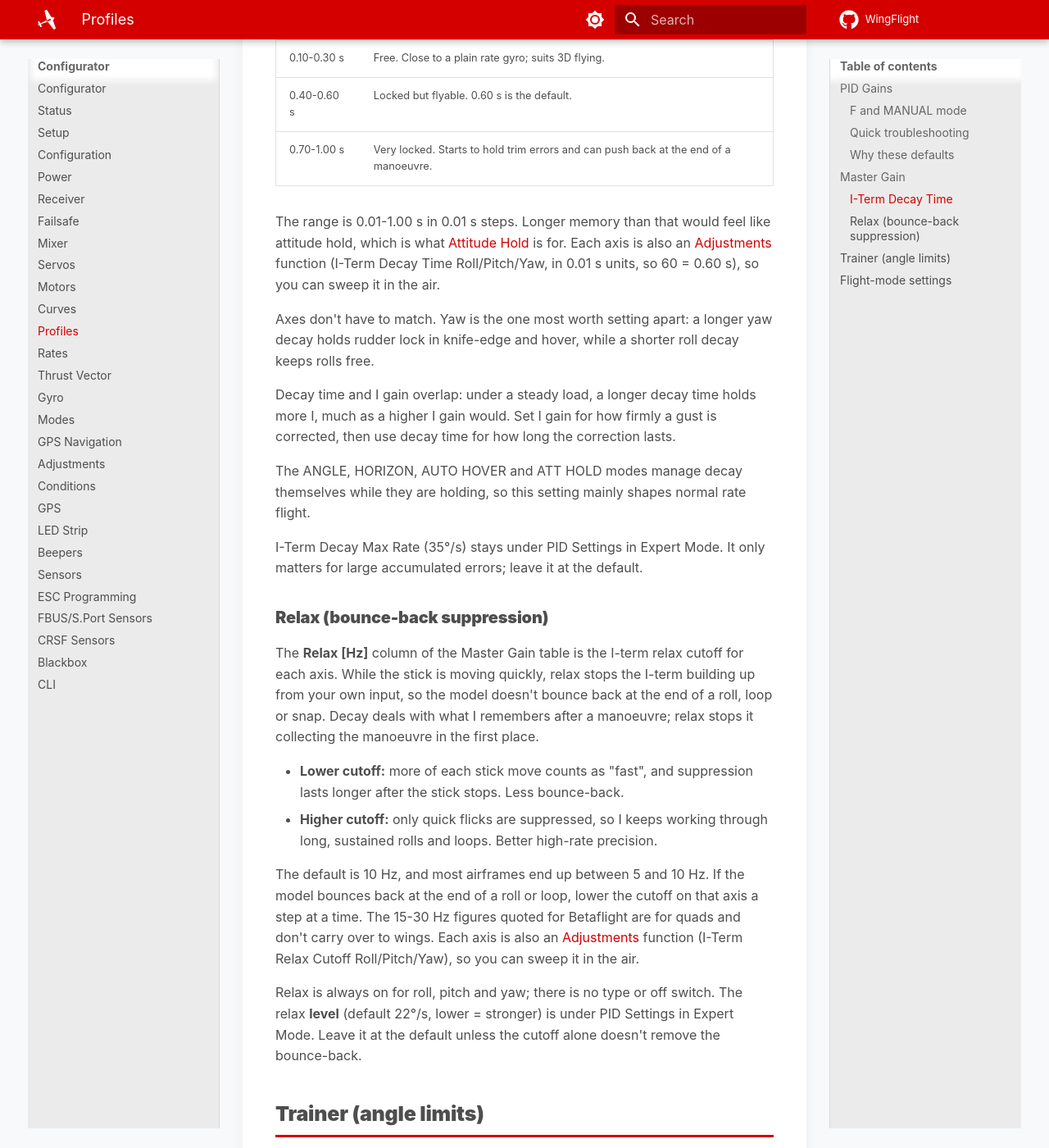
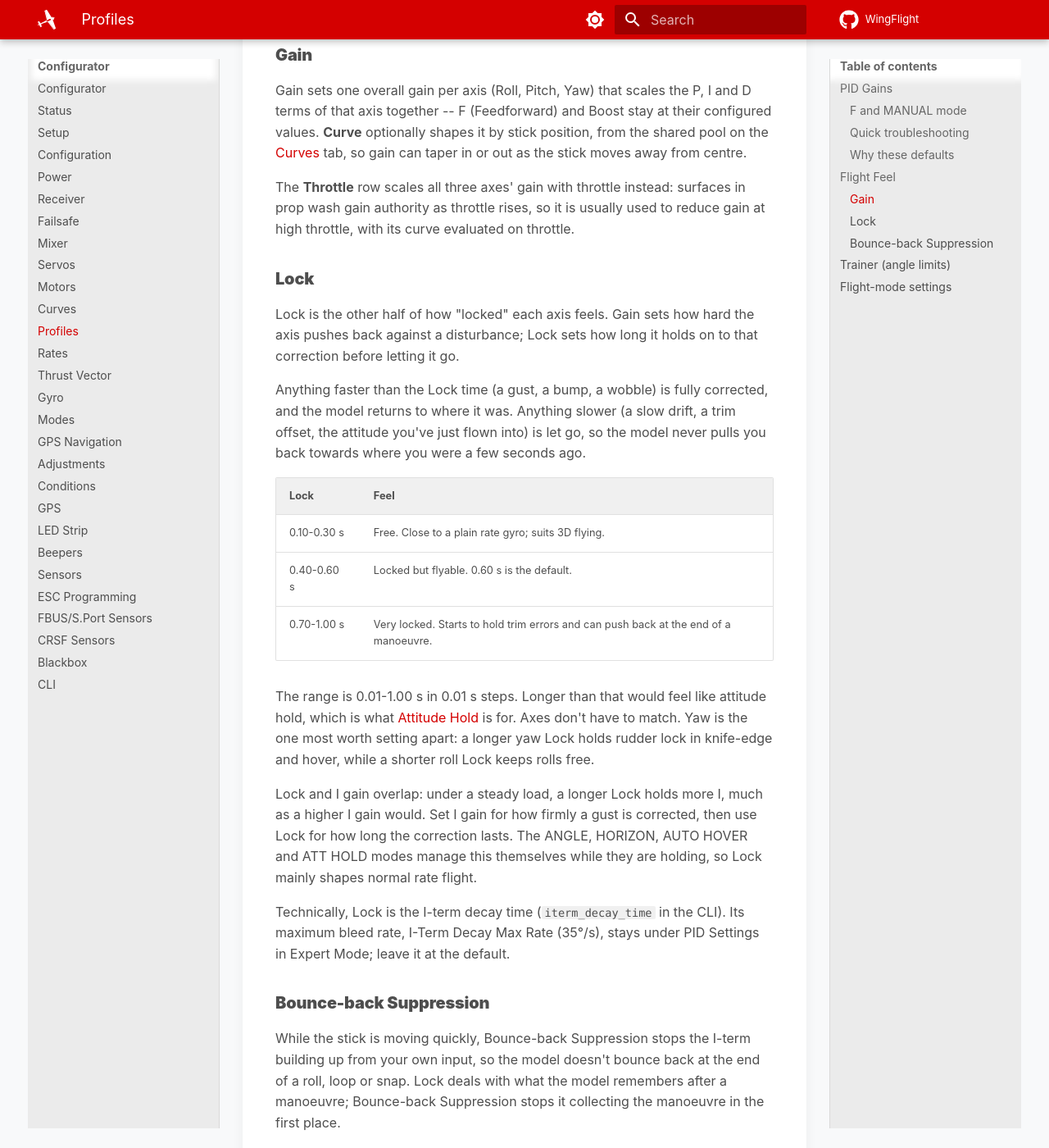
Before and after one commit to WingFlight/wingflight-docs, an MkDocs documentation site: the page built from docs/configurator/tabs/profiles.md, in a window 1280 px wide and 1400 px high, scrolled down 4848 px. Shown: the whole window at 82% size. Built offline with MkDocs 1.6.1 and Material for MkDocs 9.7.7, drawn with Linux system fonts in a browser that asks for light colours; some of the changed text lies outside the part shown.

Commit message:
Document Flight Feel: Gain, Lock and Bounce-back Suppression
The Master Gain section becomes Flight Feel, starting with a table of what
each column changes and when to raise or lower it. Lock is the I-term decay
time; Bounce-back Suppression is the 1-10 score (API 22.9) that replaces the
relax cutoff in Hz. Links from Curves, Adjustments and Thrust Vector, and
the troubleshooting rows, use the new names.

Co-Authored-By: Claude Opus 5.5 <noreply@anthropic.com>

```diff
--- a/docs/configurator/tabs/profiles.md
+++ b/docs/configurator/tabs/profiles.md
@@ -14,7 +14,7 @@ same airframe.
 ## PID Gains
 
 The PID Gains table holds the actual per-axis P, I, D, F (Feedforward), and B
-(Boost) terms -- the static tune itself, as distinct from Master Gain below,
+(Boost) terms -- the static tune itself, as distinct from Flight Feel Gain below,
 which scales it live rather than editing it directly.
 
 Most people tune by feel in the air, not by reasoning about control theory,
@@ -75,18 +75,18 @@ airframe on the bench never rotates far enough for the two to look alike.
 | Servos growl, buzz, or run hot | Lower D, check [Gyro](gyro.md) filtering |
 | Stick input feels laggy or rubbery | Raise F |
 | Keeps drifting/rotating a moment after you center the stick | Lower I; if it's only on quick inputs, raise F instead |
-| Feels too locked in, pushes back after a manoeuvre (3D) | Shorten [I-Term Decay Time](#i-term-decay-time) |
-| Wanders with gusts, doesn't feel pinned | Lengthen [I-Term Decay Time](#i-term-decay-time) |
-| Heading wanders in knife-edge or hover | Lengthen yaw [I-Term Decay Time](#i-term-decay-time) only |
-| Bounces back at the end of a roll or loop | Lower [Relax](#relax-bounce-back-suppression) on that axis |
-| Sustained rolls or loops lose rate or drift off line | Raise [Relax](#relax-bounce-back-suppression) on that axis |
+| Feels too locked in, pushes back after a manoeuvre (3D) | Shorten [Lock](#lock) |
+| Wanders with gusts, doesn't feel pinned | Lengthen [Lock](#lock) |
+| Heading wanders in knife-edge or hover | Lengthen yaw [Lock](#lock) only |
+| Bounces back at the end of a roll or loop | Raise [Bounce-back Suppression](#bounce-back-suppression) on that axis |
+| Sustained rolls or loops lose rate or drift off line | Lower [Bounce-back Suppression](#bounce-back-suppression) on that axis |
 | Snaps past the input and kicks back as you release the stick | Lower F |
 | Quick flicks feel twitchy/nervous | Lower B |
 | Quick flicks feel soft, no snap | Raise B |
 
-Master Gain and its curve (below) scale P, I, and D together as one
+Flight Feel Gain and its curve (below) scale P, I, and D together as one
 percentage -- F (Feedforward) and Boost are tuned independently per-axis
-and aren't affected by Master Gain.
+and aren't affected by Gain.
 
 ### Why these defaults
 
@@ -108,14 +108,14 @@ the term most likely to expose noise once it's non-zero.
 
 I is also deliberately kept low relative to P (16-20 vs. 50-80) -- don't
 read that gap as I being "weak." I isn't left to accumulate freely the way
-a raw integrator would: [I-Term Decay Time](#i-term-decay-time) (0.60 s by default) continuously
+a raw integrator would: [Lock](#lock) (0.60 s by default) continuously
 bleeds accumulated I-term error back off, capped by an I-Term Decay Max
-Rate (35°/s), and [Relax](#relax-bounce-back-suppression) (cutoff 10 Hz, level 22°/s by default)
+Rate (35°/s), and [Bounce-back Suppression](#bounce-back-suppression) (5, level 22°/s by default)
 specifically suppresses I buildup while the stick is moving quickly, to
 avoid bounce-back at the end of a roll or other fast maneuver. Because
 something else is actively managing decay, a small I gain is enough to
 hold a steady bias (wind, a CG offset) -- pushing I up to "match" P instead
-just reintroduces the slow wallowing oscillation the decay/relax defaults
+just reintroduces the slow wallowing oscillation the Lock and Bounce-back defaults
 are there to avoid.
 
 Yaw runs a bit hotter than Roll/Pitch (P 80 vs. 50, I 20 vs. 16) since
@@ -126,90 +126,91 @@ Boost defaults to 0 -- it's a finishing touch layered on an already-working
 Feedforward tune, not something you'd want fighting an airframe that hasn't
 been flown and trimmed yet.
 
-Master Gain defaults to 100% (no scaling) with no curve assigned on every
-axis, and Throttle (TPA) likewise defaults to 100% with no curve -- so the
-PID Gains table above is exactly what flies until you deliberately assign a
+Flight Feel's Gain defaults to 100% (no scaling) with no curve on every axis,
+and the Throttle row likewise defaults to 100% with no curve -- so the PID
+Gains table above is exactly what flies until you deliberately assign a
 curve or an Adjustments knob.
 
-## Master Gain
+## Flight Feel
 
-Master Gain sets one overall gain per axis (Roll, Pitch, Yaw) that scales
-the P, I, and D terms of that axis's PID loop -- F (Feedforward) and Boost
-stay at their static configured values -- each with its own optional gain
-curve so the scaling can vary with stick position rather than applying a
-single flat multiplier. A fourth row, Throttle (TPA), attenuates gains
-across the throttle range using the same shared gain-curve pool.
+Flight Feel is where to start tuning. Each column is named for what you
+feel in the air, one value per axis:
 
-Any of these gains can also be mapped to a transmitter switch/knob from the
-[Adjustments](adjustments.md) tab for live in-flight tuning -- when a gain is
-under live adjustment control, its row shows the current effective value
-being commanded in place of the static configured number.
+| Column | What it changes | Raise it if... | Lower it if... |
+|---|---|---|---|
+| **Gain** | How hard the axis pushes back against a disturbance | It feels soft or wanders | It oscillates or buzzes |
+| **Curve** | How Gain changes with stick position (or throttle, on the Throttle row) | | |
+| **Lock** [s] | How long the axis holds on to a correction after a gust | It doesn't feel pinned | It feels too locked in or pushes back after a manoeuvre |
+| **Bounce-back Suppression** (1-10) | How strongly a fast roll or loop is stopped from bouncing back | It bounces back when you centre the stick | Long, sustained rolls or loops lose rate |
 
-### I-Term Decay Time
+The PID Gains table above is for detailed tuning; most pilots only need
+Flight Feel. Every column is also an [Adjustments](adjustments.md) function,
+so you can sweep it on a knob in the air -- a column under live adjustment
+shows the value being commanded.
 
-I-Term Decay Time is the **Decay [s]** column of the Master Gain table, set
-per axis, because it is the other half of how "locked" each axis feels.
-Master Gain sets how hard the axis pushes back against a disturbance. Decay
-time sets how long it remembers that disturbance before letting it go.
+### Gain
 
-The I-term in the rate loop builds up the angle a gust knocked the model
-off by, and pushes it back. Decay makes that memory fade. Anything faster
-than the decay time (a gust, a bump, a wobble) is fully corrected, and the
-model returns to where it was. Anything slower (a slow drift, a trim
-offset, the attitude you've just flown into) is forgotten, so the model
-never pulls you back towards where you were a few seconds ago.
+Gain sets one overall gain per axis (Roll, Pitch, Yaw) that scales the P, I
+and D terms of that axis together -- F (Feedforward) and Boost stay at their
+configured values. **Curve** optionally shapes it by stick position, from
+the shared pool on the [Curves](curves.md) tab, so gain can taper in or out
+as the stick moves away from centre.
 
-| Decay time | Feel |
+The **Throttle** row scales all three axes' gain with throttle instead:
+surfaces in prop wash gain authority as throttle rises, so it is usually
+used to reduce gain at high throttle, with its curve evaluated on throttle.
+
+### Lock
+
+Lock is the other half of how "locked" each axis feels. Gain sets how hard
+the axis pushes back against a disturbance; Lock sets how long it holds on
+to that correction before letting it go.
+
+Anything faster than the Lock time (a gust, a bump, a wobble) is fully
+corrected, and the model returns to where it was. Anything slower (a slow
+drift, a trim offset, the attitude you've just flown into) is let go, so the
+model never pulls you back towards where you were a few seconds ago.
+
+| Lock | Feel |
 |---|---|
 | 0.10-0.30 s | Free. Close to a plain rate gyro; suits 3D flying. |
 | 0.40-0.60 s | Locked but flyable. 0.60 s is the default. |
 | 0.70-1.00 s | Very locked. Starts to hold trim errors and can push back at the end of a manoeuvre. |
 
-The range is 0.01-1.00 s in 0.01 s steps. Longer memory than that would
-feel like attitude hold, which is what [Attitude Hold](../../flight-modes/atthold.md)
-is for. Each axis is also an [Adjustments](adjustments.md) function
-(I-Term Decay Time Roll/Pitch/Yaw, in 0.01 s units, so 60 = 0.60 s), so you
-can sweep it in the air.
+The range is 0.01-1.00 s in 0.01 s steps. Longer than that would feel like
+attitude hold, which is what [Attitude Hold](../../flight-modes/atthold.md)
+is for. Axes don't have to match. Yaw is the one most worth setting apart:
+a longer yaw Lock holds rudder lock in knife-edge and hover, while a shorter
+roll Lock keeps rolls free.
 
-Axes don't have to match. Yaw is the one most worth setting apart: a longer
-yaw decay holds rudder lock in knife-edge and hover, while a shorter roll
-decay keeps rolls free.
+Lock and I gain overlap: under a steady load, a longer Lock holds more I,
+much as a higher I gain would. Set I gain for how firmly a gust is
+corrected, then use Lock for how long the correction lasts. The ANGLE,
+HORIZON, AUTO HOVER and ATT HOLD modes manage this themselves while they are
+holding, so Lock mainly shapes normal rate flight.
 
-Decay time and I gain overlap: under a steady load, a longer decay time
-holds more I, much as a higher I gain would. Set I gain for how firmly a
-gust is corrected, then use decay time for how long the correction lasts.
+Technically, Lock is the I-term decay time (`iterm_decay_time` in the CLI).
+Its maximum bleed rate, I-Term Decay Max Rate (35°/s), stays under PID
+Settings in Expert Mode; leave it at the default.
 
-The ANGLE, HORIZON, AUTO HOVER and ATT HOLD modes manage decay themselves
-while they are holding, so this setting mainly shapes normal rate flight.
+### Bounce-back Suppression
 
-I-Term Decay Max Rate (35°/s) stays under PID Settings in Expert Mode. It
-only matters for large accumulated errors; leave it at the default.
+While the stick is moving quickly, Bounce-back Suppression stops the I-term
+building up from your own input, so the model doesn't bounce back at the end
+of a roll, loop or snap. Lock deals with what the model remembers after a
+manoeuvre; Bounce-back Suppression stops it collecting the manoeuvre in the
+first place.
 
-### Relax (bounce-back suppression)
+It is a score from 1 to 10, default 5. **Higher means less bounce-back**;
+lower keeps more hold through long, sustained rolls and loops. Most
+airframes end up between 5 and 9. If the model bounces back at the end of a
+manoeuvre, raise it on that axis a step at a time.
 
-The **Relax [Hz]** column of the Master Gain table is the I-term relax
-cutoff for each axis. While the stick is moving quickly, relax stops the
-I-term building up from your own input, so the model doesn't bounce back
-at the end of a roll, loop or snap. Decay deals with what I remembers
-after a manoeuvre; relax stops it collecting the manoeuvre in the first
-place.
-
-- **Lower cutoff:** more of each stick move counts as "fast", and
-  suppression lasts longer after the stick stops. Less bounce-back.
-- **Higher cutoff:** only quick flicks are suppressed, so I keeps working
-  through long, sustained rolls and loops. Better high-rate precision.
-
-The default is 10 Hz, and most airframes end up between 5 and 10 Hz. If the
-model bounces back at the end of a roll or loop, lower the cutoff on that
-axis a step at a time. The 15-30 Hz figures quoted for Betaflight are for
-quads and don't carry over to wings. Each axis is also an
-[Adjustments](adjustments.md) function (I-Term Relax Cutoff
-Roll/Pitch/Yaw), so you can sweep it in the air.
-
-Relax is always on for roll, pitch and yaw; there is no type or off
-switch. The relax **level** (default 22°/s, lower = stronger) is under PID
-Settings in Expert Mode. Leave it at the default unless the cutoff alone
-doesn't remove the bounce-back.
+It is always on for roll, pitch and yaw. Technically it sets the I-term
+relax filter cutoff (`bounceback` in the CLI), from 50 Hz at 1 to 3 Hz at 10,
+with 5 = 10 Hz. The relax **level** (default 22°/s, lower = stronger) is
+under PID Settings in Expert Mode; leave it at the default unless Bounce-back
+Suppression alone doesn't remove the bounce-back.
 
 ## Trainer (angle limits)
 
```
Also changed, not shown: docs/configurator/tabs/adjustments.md (+2 -3 lines), docs/configurator/tabs/curves.md (+3 -3 lines), docs/configurator/tabs/thrust-vector.md (+11 -22 lines), docs/contributing/tech/flight-dynamics.md (+1 -1 lines).
